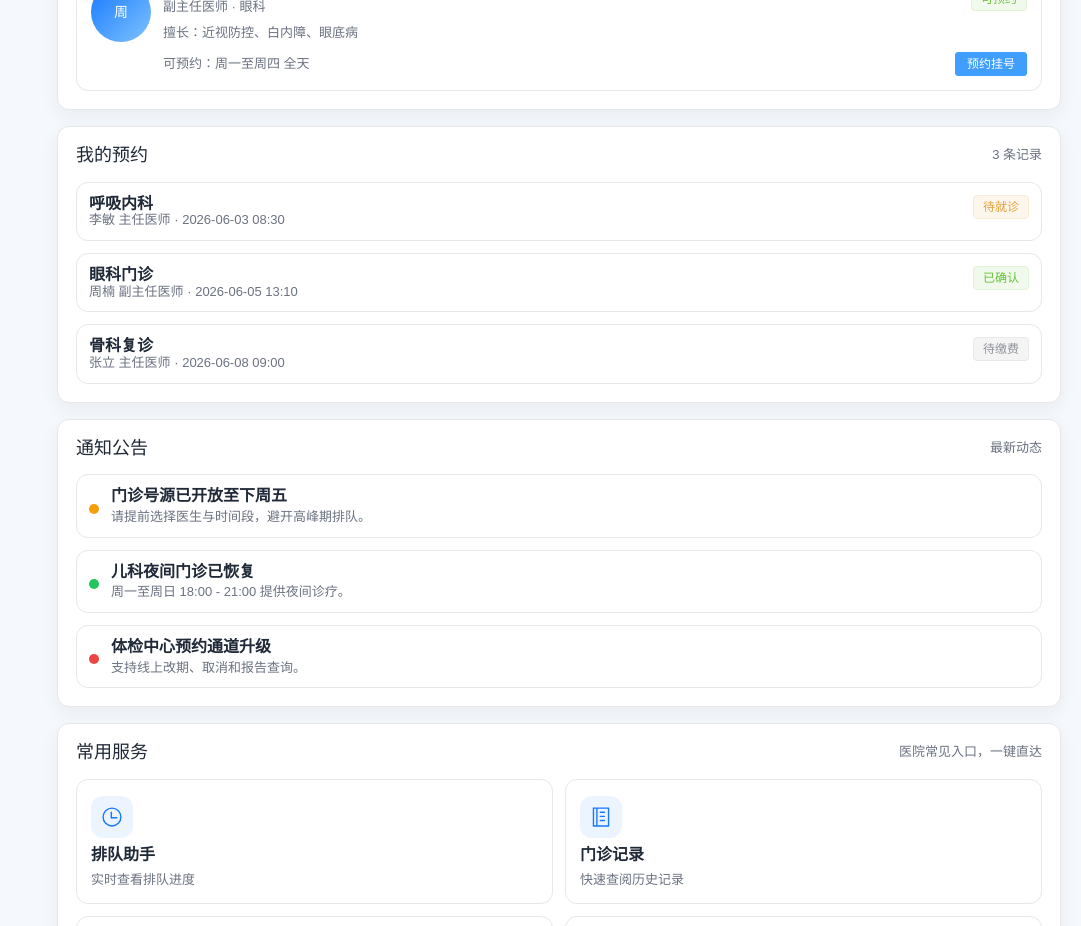
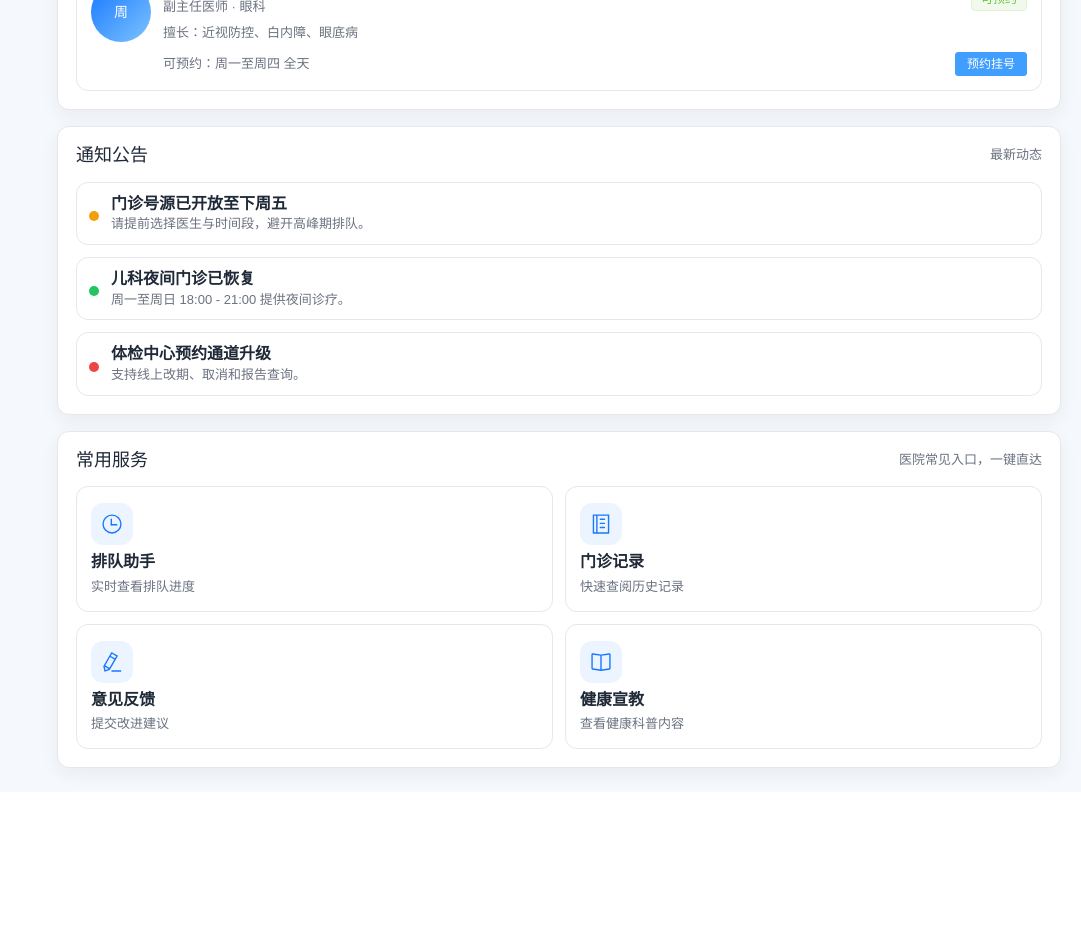
Before and after one commit to Shunhhhh/hospital-appointment-system, a Vue app in the folder hospital-appointment-frontend/: page /hospital/home in a window 1280 px wide. Shown: the part 1860-2786 px from the top of the page, without its empty margins (199-1280 px from the left). After the commit the page ends 2652 px from the top, so only its background shows below. Built offline with nearby package versions, Linux system fonts and the light colour scheme; the HTML template or start-up script is replaced by a standard one.

Commit message:
删除首页右侧我的预约

```diff
--- a/hospital-appointment-frontend/src/views/hospital/HospitalHome.vue
+++ b/hospital-appointment-frontend/src/views/hospital/HospitalHome.vue
@@ -98,22 +98,6 @@
           </div>
 
           <aside class="content-right">
-            <div class="module-card sticky-card">
-              <div class="module-head">
-                <h2>我的预约</h2>
-                <span class="module-tip">{{ appointments.length }} 条记录</span>
-              </div>
-              <div class="appointment-list">
-                <div v-for="item in appointments" :key="item.id" class="appointment-item">
-                  <div>
-                    <div class="appointment-title">{{ item.department }}</div>
-                    <div class="appointment-desc">{{ item.doctor }} · {{ item.time }}</div>
-                  </div>
-                  <el-tag :type="item.statusType" effect="light">{{ item.status }}</el-tag>
-                </div>
-              </div>
-            </div>
-
             <div class="module-card sticky-card">
               <div class="module-head">
                 <h2>通知公告</h2>
```
